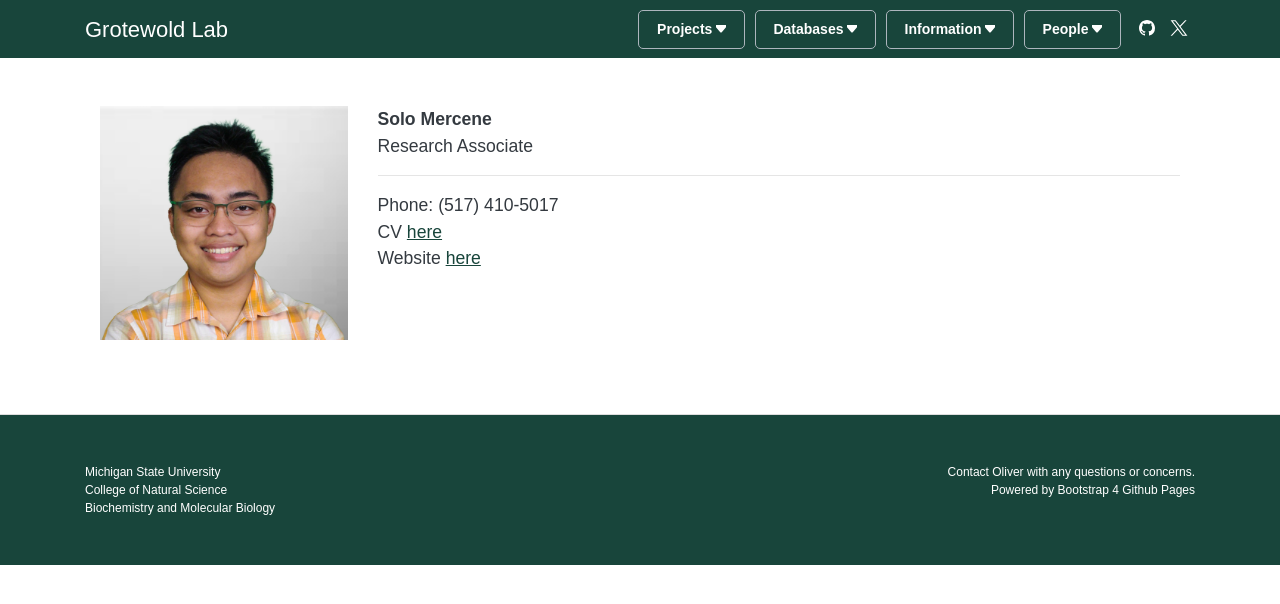
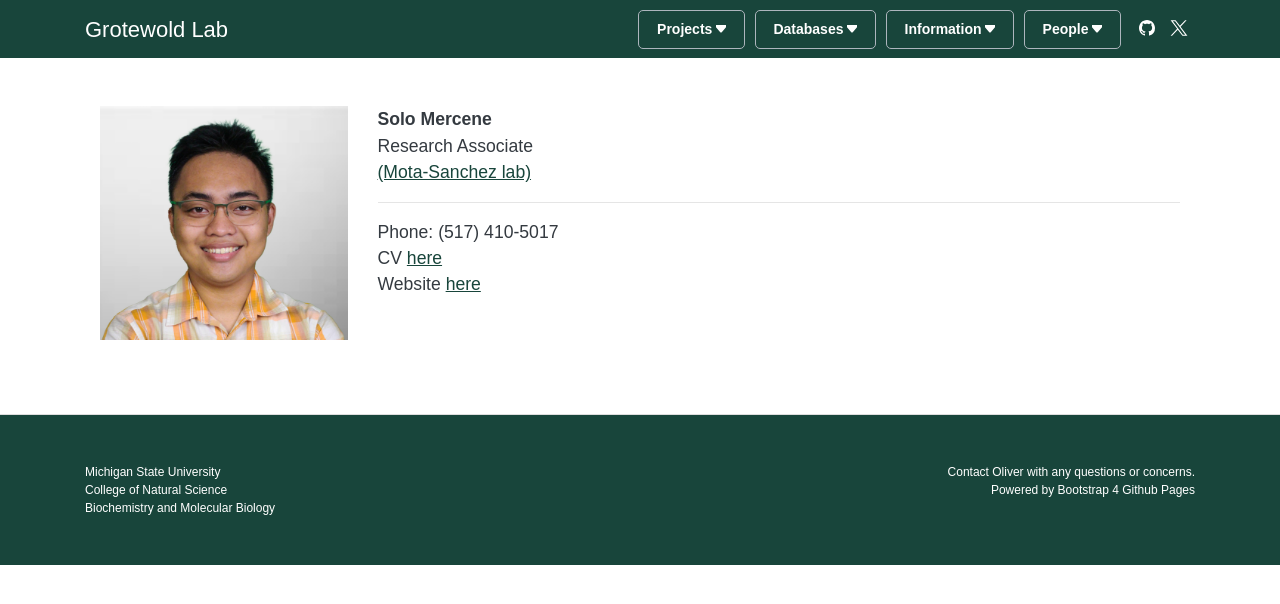
Before and after one commit to grotewold-lab/grotewold-lab.github.io, a Jekyll site: the page built from people/solo-mercene.md, in a window 1280 px wide. Shown: the top 604 px of the page. Built offline with Jekyll 4.4.1, drawn with Linux system fonts in a browser that asks for light colours.

Commit message:
added note about solo being in another lab

```diff
--- a/people/solo-mercene.md
+++ b/people/solo-mercene.md
@@ -2,7 +2,7 @@
 layout: person
 permalink: /solo-mercene
 title: Solo Mercene
-position: Research Associate
+position: Research Associate<br><a href="https://www.canr.msu.edu/people/david_mota_sanchez">(Mota-Sanchez lab)</a>
 image: solo-mercene.png
 phone: (517) 410-5017
 cv: Mercene_CV.pdf
```
